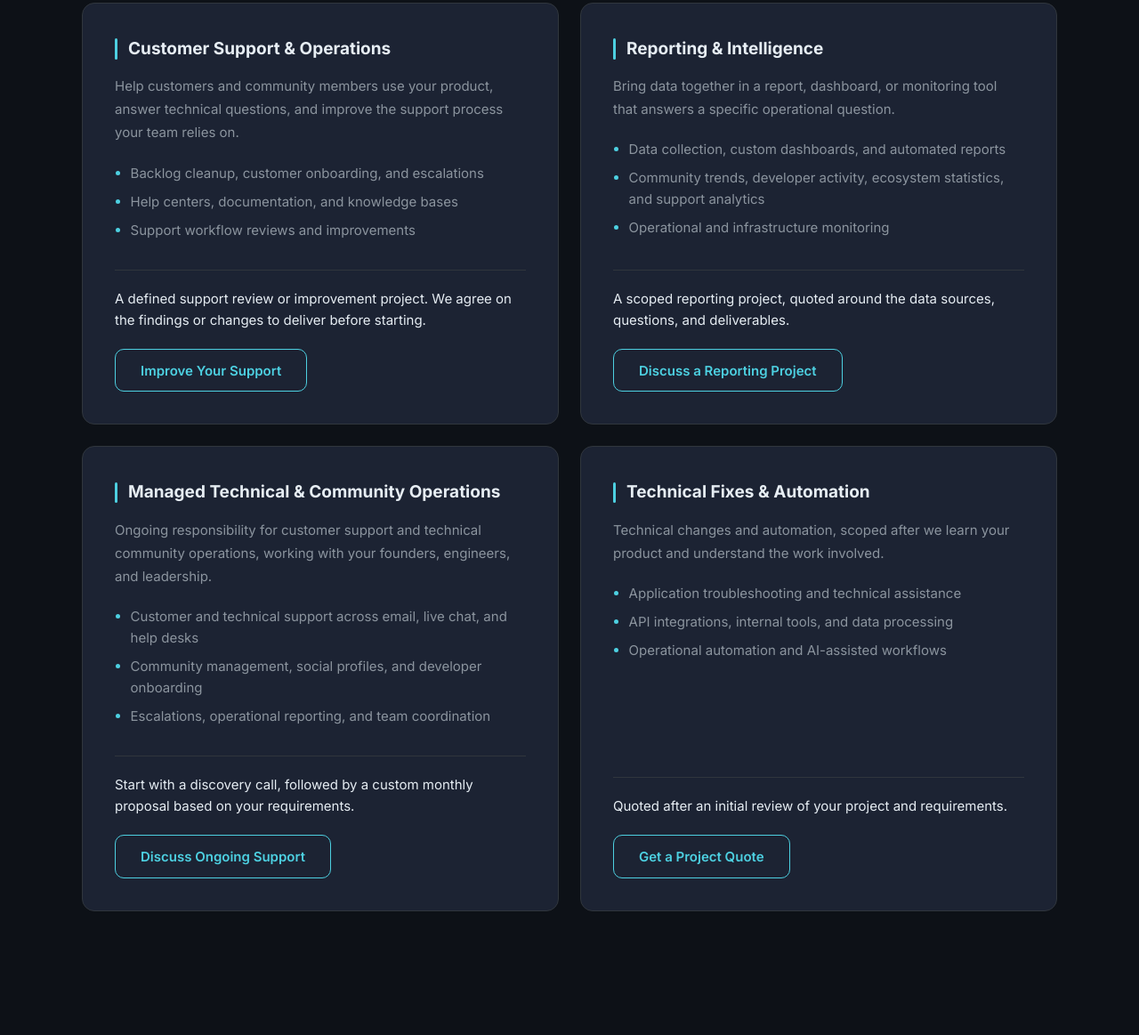
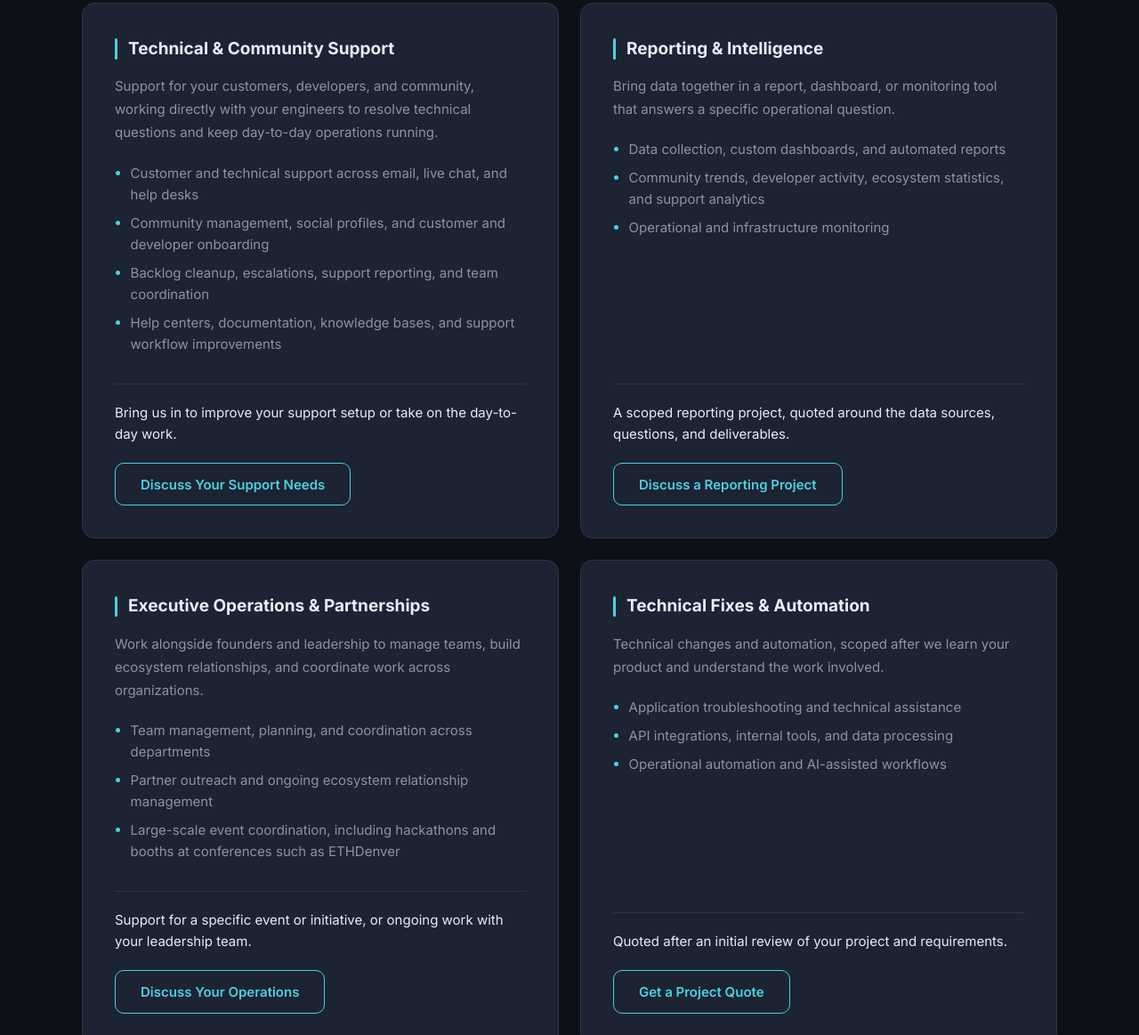
Before and after one commit to Jonny-Ringo/DA_ops, a website built with Vite: page index.html in a window 1280 px wide. Shown: the part 1797-2960 px from the top of the page at 89% size. Built offline with nearby package versions, Linux system fonts and the light colour scheme.

Commit message:
Combine support services and add executive operations partnerships

```diff
--- a/ANALYTICS.txt
+++ b/ANALYTICS.txt
@@ -14,7 +14,10 @@ sessions with that event. CTA clicks include booking_click and cta_click.
 Historical form events remain readable/exportable; historical successful form
 submissions appear separately under Contact activity. Email clicks are separate.
 
-The four service IDs in service-context.js are allowlisted. Service links carry
+The current service IDs are customer-support (Technical & Community Support),
+reporting, executive-operations, and technical-fixes. The former managed-operations
+ID remains accepted for historical links and events; new executive inquiries use
+their own ID. All service IDs are allowlisted in service-context.js. Links carry
 a static data-service attribute, recorded as service:reporting, for example.
 Other Calendly links use the detail calendly. Queries are not passed to Calendly.
 Booking information and emails never enter public analytics. Keep qualified
--- a/index.html
+++ b/index.html
@@ -112,16 +112,17 @@
             </div>
             <div class="services-grid">
                 <article class="service-card" id="customer-support">
-                    <h3 class="service-card-title">Customer Support &amp; Operations</h3>
-                    <p class="service-card-desc">Help customers and community members use your product, answer technical questions, and improve the support process your team relies on.</p>
+                    <h3 class="service-card-title" id="managed-operations">Technical &amp; Community Support</h3>
+                    <p class="service-card-desc">Support for your customers, developers, and community, working directly with your engineers to resolve technical questions and keep day-to-day operations running.</p>
                     <ul class="service-examples">
-                        <li>Backlog cleanup, customer onboarding, and escalations</li>
-                        <li>Help centers, documentation, and knowledge bases</li>
-                        <li>Support workflow reviews and improvements</li>
+                        <li>Customer and technical support across email, live chat, and help desks</li>
+                        <li>Community management, social profiles, and customer and developer onboarding</li>
+                        <li>Backlog cleanup, escalations, support reporting, and team coordination</li>
+                        <li>Help centers, documentation, knowledge bases, and support workflow improvements</li>
                     </ul>
                     <div class="service-next">
-                        <p class="service-offer">A defined support review or improvement project. We agree on the findings or changes to deliver before starting.</p>
-                        <a href="https://calendly.com/jonkwilliams" target="_blank" rel="noopener noreferrer" data-service="customer-support" class="btn btn-outline-primary">Improve Your Support</a>
+                        <p class="service-offer">Bring us in to improve your support setup or take on the day-to-day work.</p>
+                        <a href="https://calendly.com/jonkwilliams" target="_blank" rel="noopener noreferrer" data-service="customer-support" class="btn btn-outline-primary">Discuss Your Support Needs</a>
                     </div>
                 </article>
                 <article class="service-card" id="reporting">
@@ -137,17 +138,17 @@
                         <a href="https://calendly.com/jonkwilliams" target="_blank" rel="noopener noreferrer" data-service="reporting" class="btn btn-outline-primary">Discuss a Reporting Project</a>
                     </div>
                 </article>
-                <article class="service-card" id="managed-operations">
-                    <h3 class="service-card-title">Managed Technical &amp; Community Operations</h3>
-                    <p class="service-card-desc">Ongoing responsibility for customer support and technical community operations, working with your founders, engineers, and leadership.</p>
+                <article class="service-card" id="executive-operations">
+                    <h3 class="service-card-title">Executive Operations &amp; Partnerships</h3>
+                    <p class="service-card-desc">Work alongside founders and leadership to manage teams, build ecosystem relationships, and coordinate work across organizations.</p>
                     <ul class="service-examples">
-                        <li>Customer and technical support across email, live chat, and help desks</li>
-                        <li>Community management, social profiles, and developer onboarding</li>
-                        <li>Escalations, operational reporting, and team coordination</li>
+                        <li>Team management, planning, and coordination across departments</li>
+                        <li>Partner outreach and ongoing ecosystem relationship management</li>
+                        <li>Large-scale event coordination, including hackathons and booths at conferences such as ETHDenver</li>
                     </ul>
                     <div class="service-next">
-                        <p class="service-offer">Start with a discovery call, followed by a custom monthly proposal based on your requirements.</p>
-                        <a href="https://calendly.com/jonkwilliams" target="_blank" rel="noopener noreferrer" data-service="managed-operations" class="btn btn-outline-primary">Discuss Ongoing Support</a>
+                        <p class="service-offer">Support for a specific event or initiative, or ongoing work with your leadership team.</p>
+                        <a href="https://calendly.com/jonkwilliams" target="_blank" rel="noopener noreferrer" data-service="executive-operations" class="btn btn-outline-primary">Discuss Your Operations</a>
                     </div>
                 </article>
                 <article class="service-card" id="technical-fixes">
--- a/scripts/seo.mjs
+++ b/scripts/seo.mjs
@@ -5,7 +5,7 @@ export const pages = {
   'index.html': {
     path: '', name: 'Home', type: 'WebPage',
     title: 'DA Operations | Technical Assistance, Analytics & Automation',
-    description: 'Technical assistance, data collection, custom dashboards, and workflow automation, alongside managed customer support and community operations. Human operated. AI accelerated.',
+    description: 'Technical and community support, custom dashboards, executive operations, and ecosystem partnerships. Scoped projects and ongoing operational support.',
   },
   'about.html': {
     path: 'about.html', name: 'About', type: 'AboutPage',
@@ -37,9 +37,9 @@ export const pages = {
 const escape = value => value.replace(/&/g, '&amp;').replace(/"/g, '&quot;').replace(/</g, '&lt;').replace(/>/g, '&gt;')
 
 const services = [
-  { id: 'customer-support', name: 'Customer Support & Operations', description: 'Technical customer support, backlog cleanup, onboarding, support workflow improvements, and documentation. Start with a defined review or improvement project with agreed deliverables and a custom quote.' },
+  { id: 'customer-support', name: 'Technical & Community Support', description: 'Customer and technical support, community and social profile management, customer and developer onboarding, backlog cleanup, escalations, support reporting, team coordination, documentation, and workflow improvements. Support setup improvements or ongoing delivery.' },
   { id: 'reporting', name: 'Reporting & Intelligence', description: 'Data collection, custom dashboards, community trends and ecosystem statistics, support analytics, reporting automation, and infrastructure monitoring with clearly defined deliverables and pricing.' },
-  { id: 'managed-operations', name: 'Managed Technical & Community Operations', description: 'Managed customer and technical support, social profile management, developer onboarding, community and ecosystem operations, and team coordination. Discovery call followed by a custom monthly proposal.' },
+  { id: 'executive-operations', name: 'Executive Operations & Partnerships', description: 'Work with founders and leadership on team management, planning, partner outreach, and ongoing ecosystem coordination. Event coordination includes hackathons and booths at conferences such as ETHDenver, with support for individual initiatives or ongoing operations.' },
   { id: 'technical-fixes', name: 'Technical Fixes & Automation', description: 'Application troubleshooting, API integrations, internal tools, and operational automation. Scoped and quoted after an initial review of your project and requirements.' },
 ]
 
--- a/src/scripts/service-context.js
+++ b/src/scripts/service-context.js
@@ -1,4 +1,5 @@
-const services = new Set(['technical-fixes', 'customer-support', 'reporting', 'managed-operations'])
+// Keep the former managed-operations identifier valid for historical links/events.
+const services = new Set(['technical-fixes', 'customer-support', 'reporting', 'executive-operations', 'managed-operations'])
 
 // Accept only published service identifiers, never arbitrary query or form text.
 export const serviceId = value => services.has(value) ? value : ''
```
Also changed, not shown: tests/browser/analytics.spec.js (+5 -0 lines), tests/browser/inquiries.spec.js (+1 -1 lines), README.txt.
